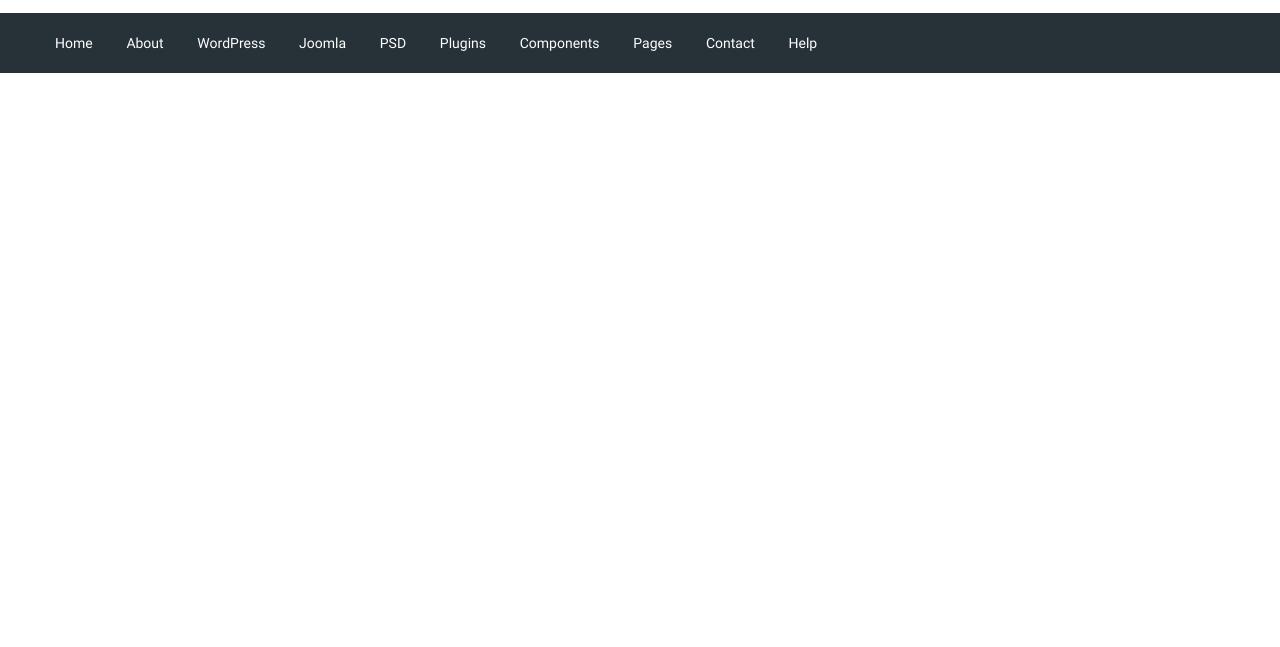
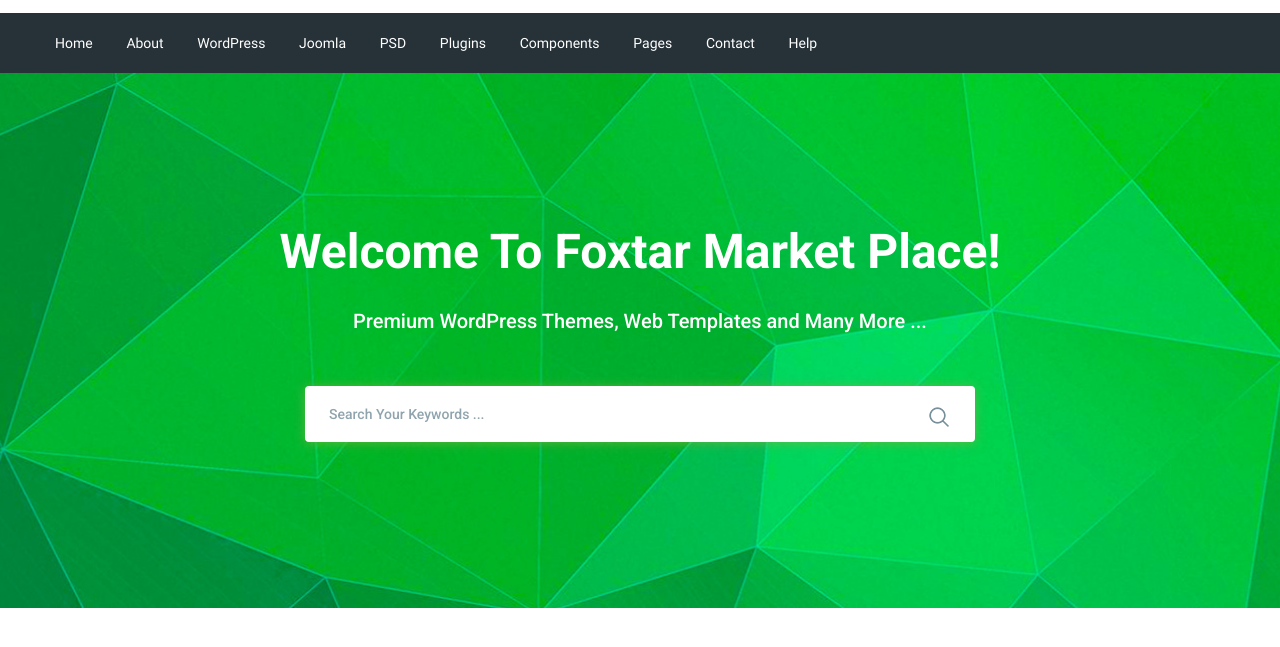
Before and after one commit to ArvardDev/moderno, a website: page app/index.html in a window 1280 px wide. Shown: the part 77-724 px from the top of the page. Drawn offline with nearby package versions, Linux system fonts and the light colour scheme; files that its build step writes are made by us from their sources.

Commit message:
added search section

```diff
--- a/app/index.html
+++ b/app/index.html
@@ -8,6 +8,7 @@
 	<meta name="viewport" content="width=device-width, initial-scale=1.0">
 	<meta http-equiv="X-UA-Compatible" content="ie=edge">
 
+	<link href="https://fonts.googleapis.com/css2?family=Roboto:wght@500;700&display=swap" rel="stylesheet">
 	<link rel="stylesheet" href="css/libs.min.css">
 	<link rel="stylesheet" href="css/style.css">
 </head>
@@ -99,6 +100,27 @@
 
 	</header>
 
+	<section class="search" style="background-image: url(../images/search-bg.jpg);">
+		<div class="container">
+			<div class="search__inner">
+				<h1 class="search__inner-title">
+					Welcome To Foxtar Market Place!
+				</h1>
+				<div class="search__inner-text">
+					Premium WordPress Themes, Web Templates and Many More ...
+				</div>
+				<div class="search__inner-form">
+					<form>
+						<input type="text" placeholder="Search Your Keywords ..." required>
+						<button type="submit">
+							<img src="images/icons/search.png" alt="">
+						</button>
+					</form>
+				</div>
+			</div>
+		</div>
+	</section>
+
 
 	<script src="https://ajax.googleapis.com/ajax/libs/jquery/3.5.1/jquery.min.js"></script>
 	<script src="js/libs.min.js"></script>
--- a/app/scss/_fonts.scss
+++ b/app/scss/_fonts.scss
@@ -2,7 +2,5 @@
 	font-family: 'Roboto-Regular';
 	src: url('../fonts/Roboto-Regular.woff2') format('woff2'),
 		 url('../fonts/Roboto-Regular.woff') format('woff');
-	font-style: normal;
-	font-weight: 400;
 	font-display: swap;
 }
--- a/app/scss/_global.scss
+++ b/app/scss/_global.scss
@@ -6,6 +6,11 @@
 *::before,
 *::after {
 	box-sizing: inherit;
+}
+
+h1 {
+	margin: 0;
+	padding: 0;
 }
 
 a {
--- a/app/scss/style.scss
+++ b/app/scss/style.scss
@@ -58,15 +58,77 @@
 }
 
 .menu__list {
-	li{
+	li {
 		display: inline-block;
-		+ li {
+
+		+li {
 			margin-left: 30px;
 		}
 	}
+
 	a {
 		color: #ffffff;
 		font-size: 14px;
 		line-height: 14px;
 	}
 }
+
+.search {
+	background-repeat: no-repeat;
+	background-position: center;
+	background-size: cover;
+	min-height: 535px;
+}
+
+.search__inner {
+	padding: 155px 0 100px;
+	font-family: 'Roboto', sans-serif;
+	color: #ffffff;
+	text-align: center;
+
+	&-title {
+		font-size: 48px;
+		line-height: 48px;
+		margin-bottom: 35px;
+	}
+
+	&-text {
+		font-size: 20px;
+		line-height: 20px;
+		margin-bottom: 55px;
+		font-weight: 500;
+	}
+
+	&-form {
+		max-width: 670px;
+		margin: 0 auto;
+		box-shadow: 0px 1px 10px 0px rgba(124, 178, 64, 0.75);
+		position: relative;
+		input {
+			display: block;
+			width: 100%;
+			border-radius: 4px;
+			border: none;
+			height: 56px;
+			font-size: 14px;
+			line-height: 14px;
+			font-weight: 500;
+			padding: 0 60px 0 24px;
+			&:focus {
+				border: 1px solid $green;
+			}
+			&::placeholder{
+				color: #90a4ae;
+				font-weight: 500;
+
+			}
+		}
+		button {
+			position: absolute;
+			border: none;
+			background-color: transparent;
+			right: 20px;
+			top: 20px;
+		}
+	}
+}
```
Also changed, not shown: app/images/icons/search.png (added), app/images/icons/search.svg (added), app/images/search-bg.jpg (added).
